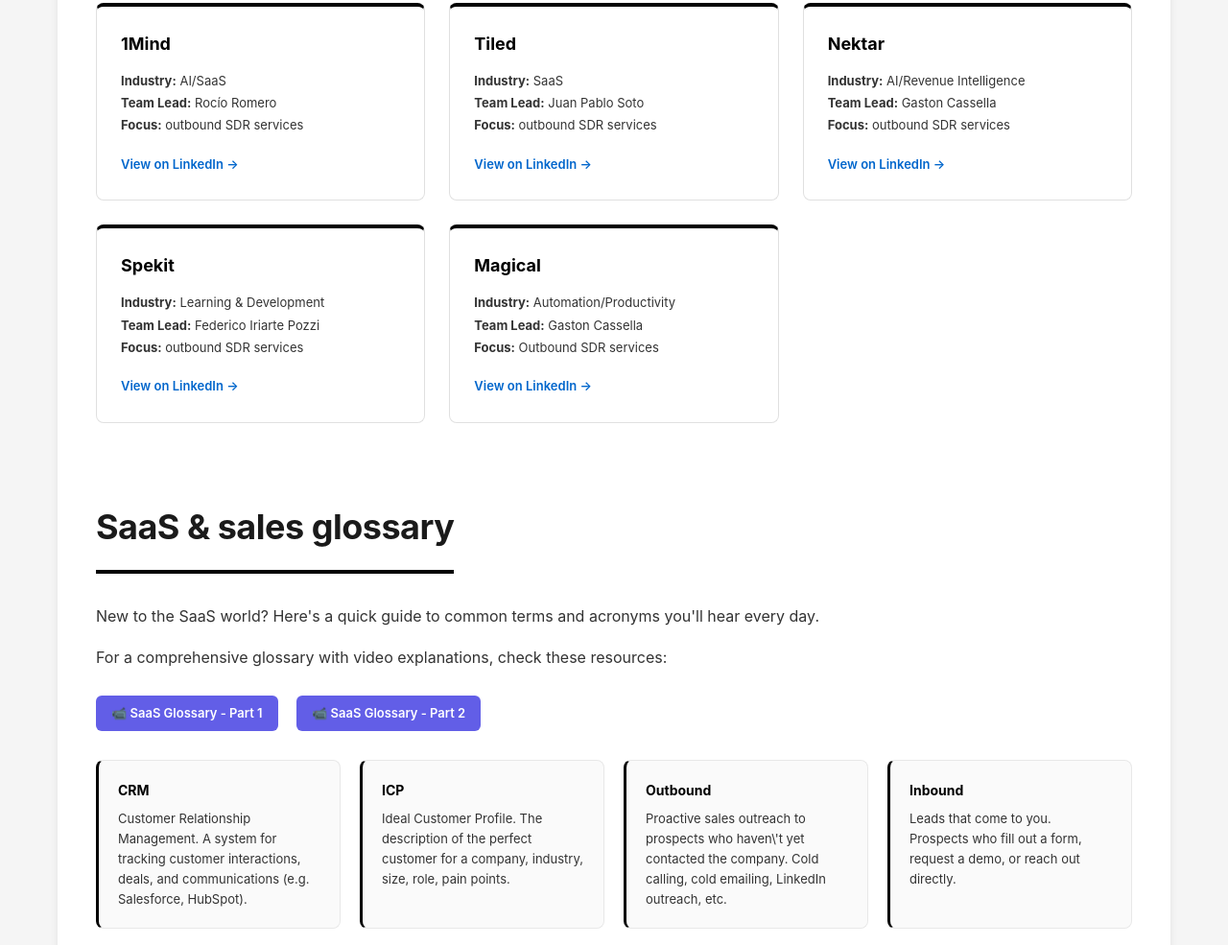
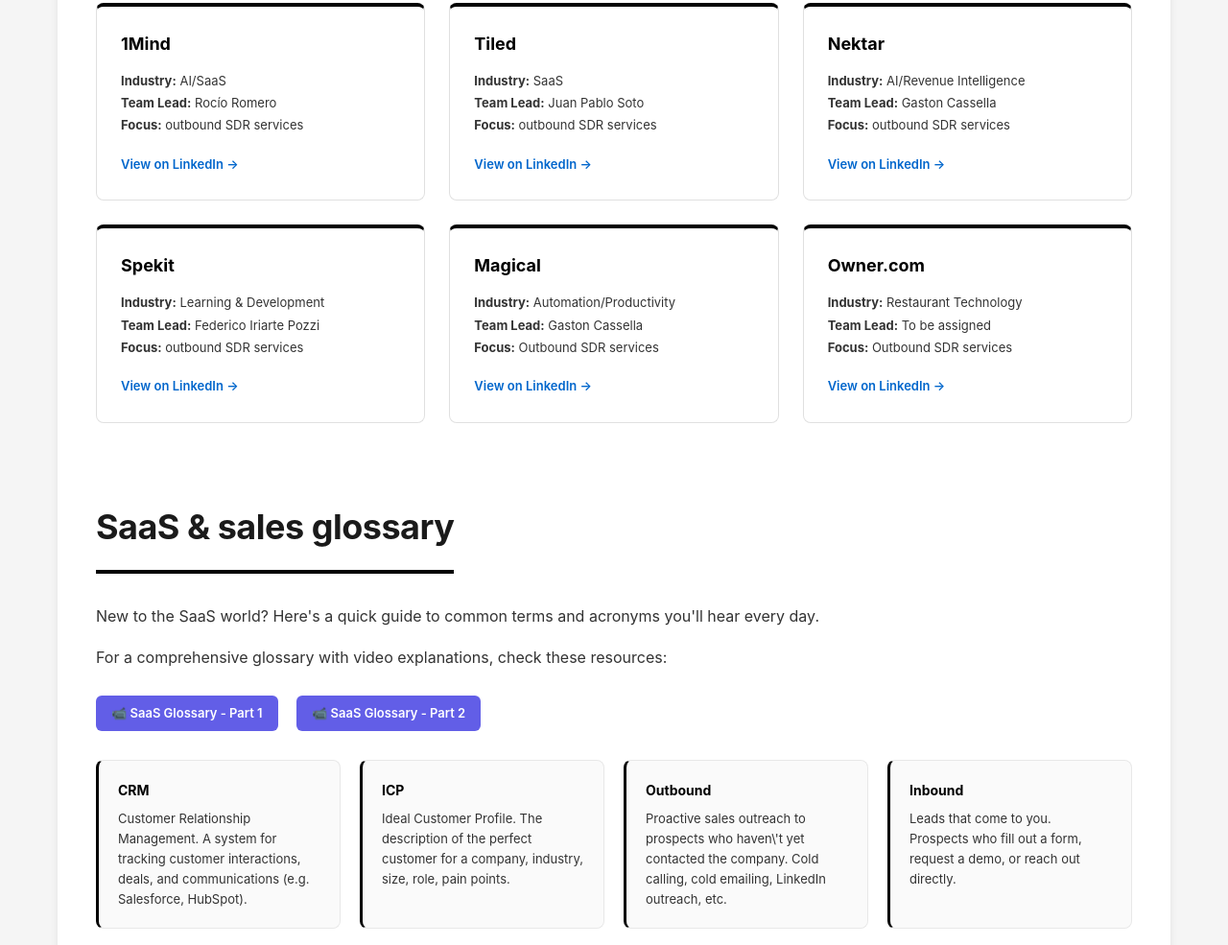
Before and after one commit to rociobelenromero22-cyber/onboarding-outera-final, a plain HTML site: page index.html in a window 1280 px wide. Shown: the part 9613-10598 px from the top of the page at 96% size. Drawn offline with Linux system fonts and the light colour scheme.

Commit message:
Update index.html

```diff
--- a/index.html
+++ b/index.html
@@ -1224,6 +1224,14 @@
                         <strong>Focus:</strong> Outbound SDR services
                     </div>
                     <a href="https://www.linkedin.com/company/getmagical/" target="_blank" class="client-link">View on LinkedIn →</a>
+                </div><div class="client-card">
+                    <div class="client-name">Owner.com</div>
+                    <div class="client-info">
+                        <strong>Industry:</strong> Restaurant Technology<br>
+                        <strong>Team Lead:</strong> To be assigned<br>
+                        <strong>Focus:</strong> Outbound SDR services
+                    </div>
+                    <a href="https://www.linkedin.com/company/owner-com/" target="_blank" class="client-link">View on LinkedIn →</a>
                 </div>
             </div>
         </section>
```
